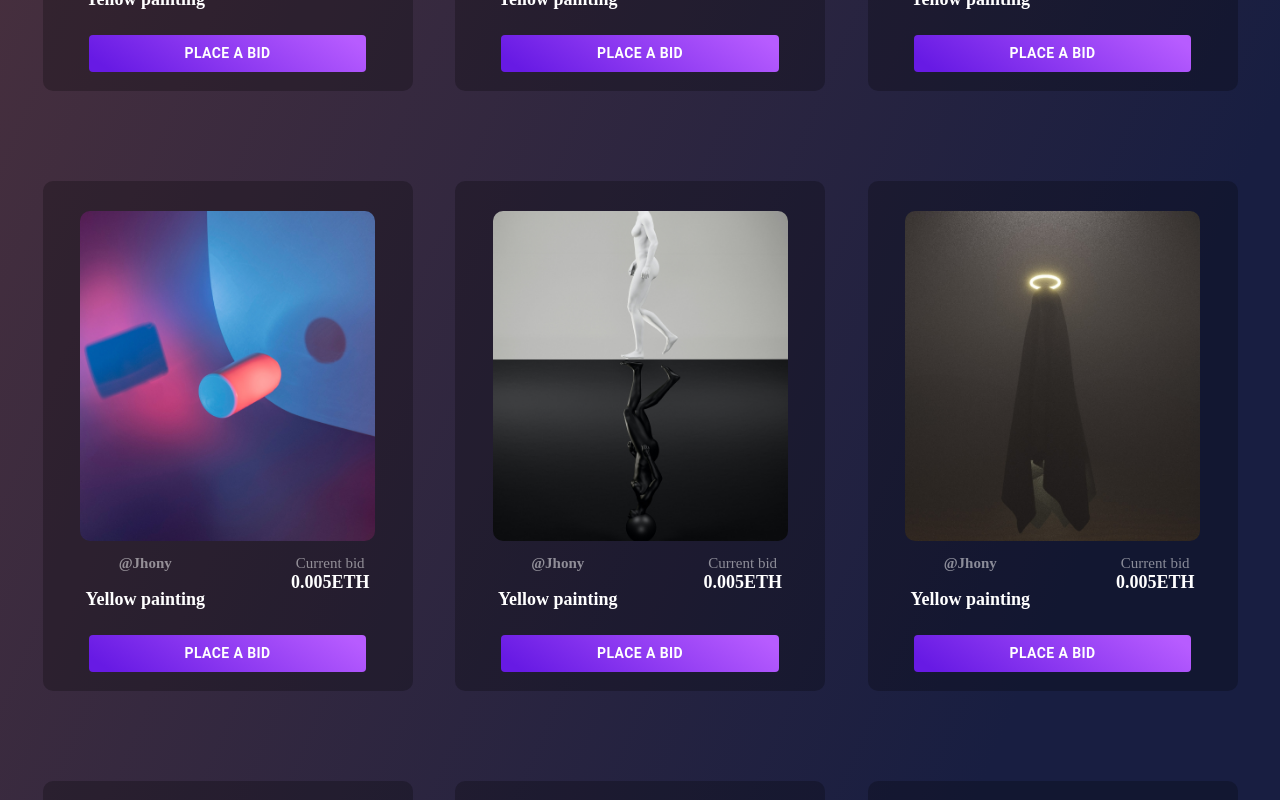
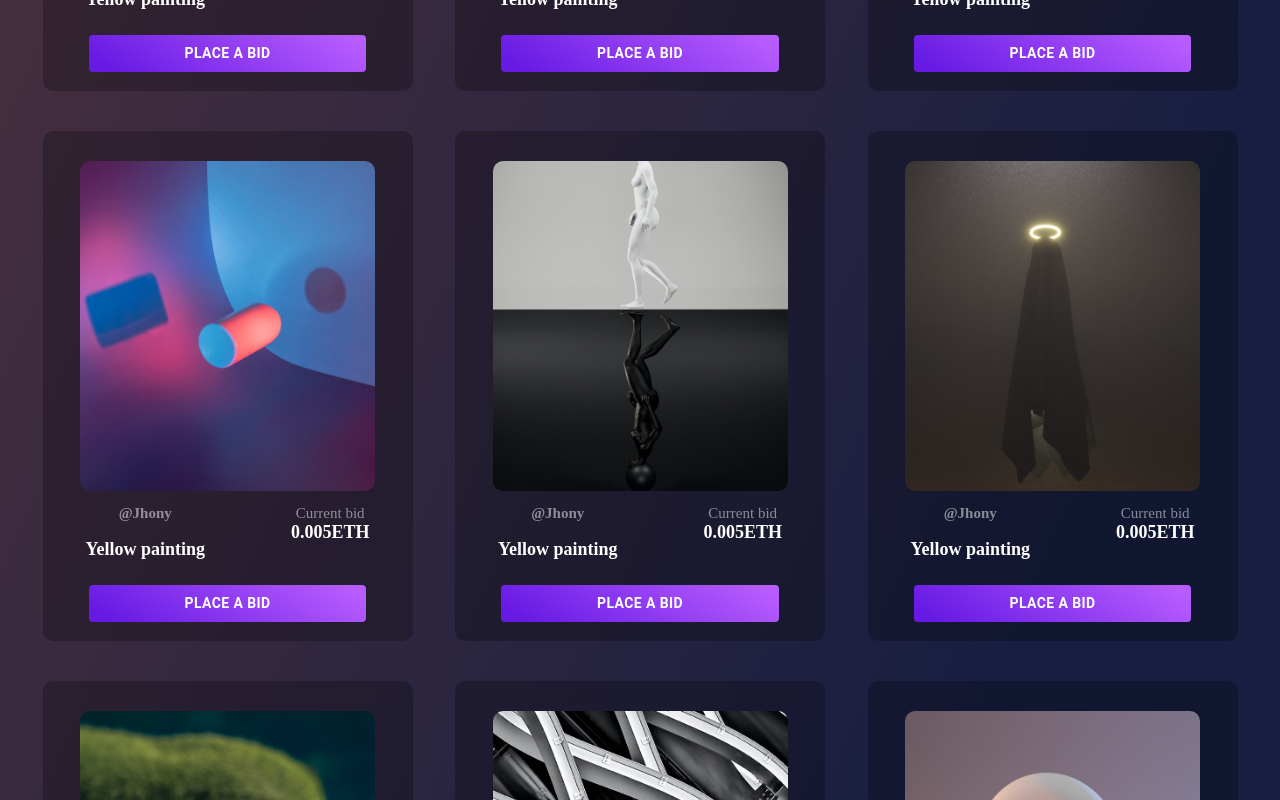
Before and after one commit to ayoubkhan123/Nftess, a React (Create React App) app: page / in a window 1280 px wide. Shown: the part 2600-3400 px from the top of the page. Built offline with nearby package versions, Linux system fonts and the light colour scheme.

Commit message:
cards padding decrease

```diff
--- a/src/Components/MainCards/CardsStyle.js
+++ b/src/Components/MainCards/CardsStyle.js
@@ -29,7 +29,7 @@ export const useStyles = makeStyles((theme) =>({
         textAlign: "center",
         margin: "50px 0px",
         borderRadius: "10px",
-        marginBottom: "0px",
+        marginBottom: "-50px",
         paddingTop: "30px",
         [theme.breakpoints.down('xs')]:{
             width: "80%",
--- a/src/Pages/Collect.js
+++ b/src/Pages/Collect.js
@@ -1,10 +1,10 @@
 import React from 'react';
+import HomeSection from "./Components/HomeContent/HomeSection";
 
 const Collect = () => {
     return (
         <div>
-        <h1>hellooo</h1>
-
+            <HomeSection/>
         </div>
     )
 }
```
